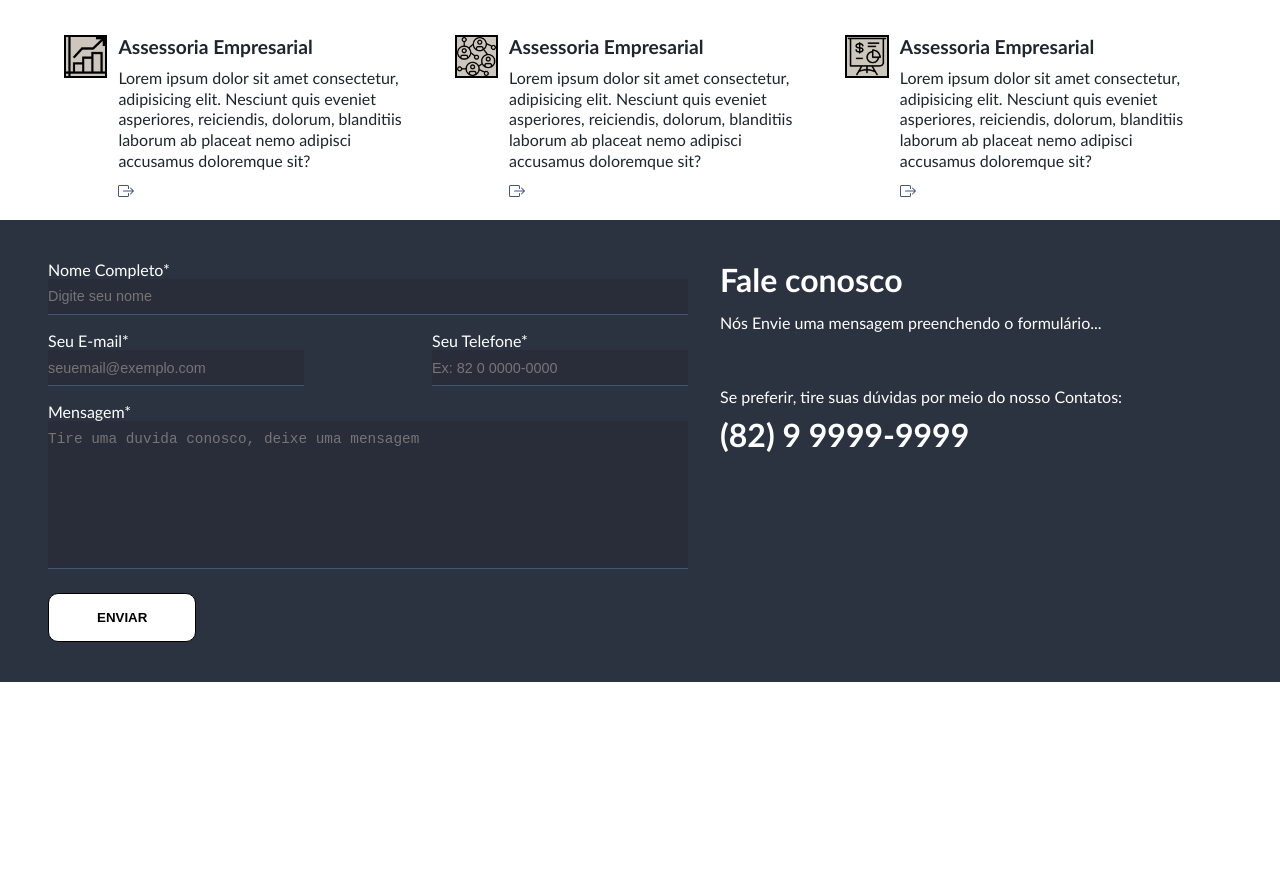
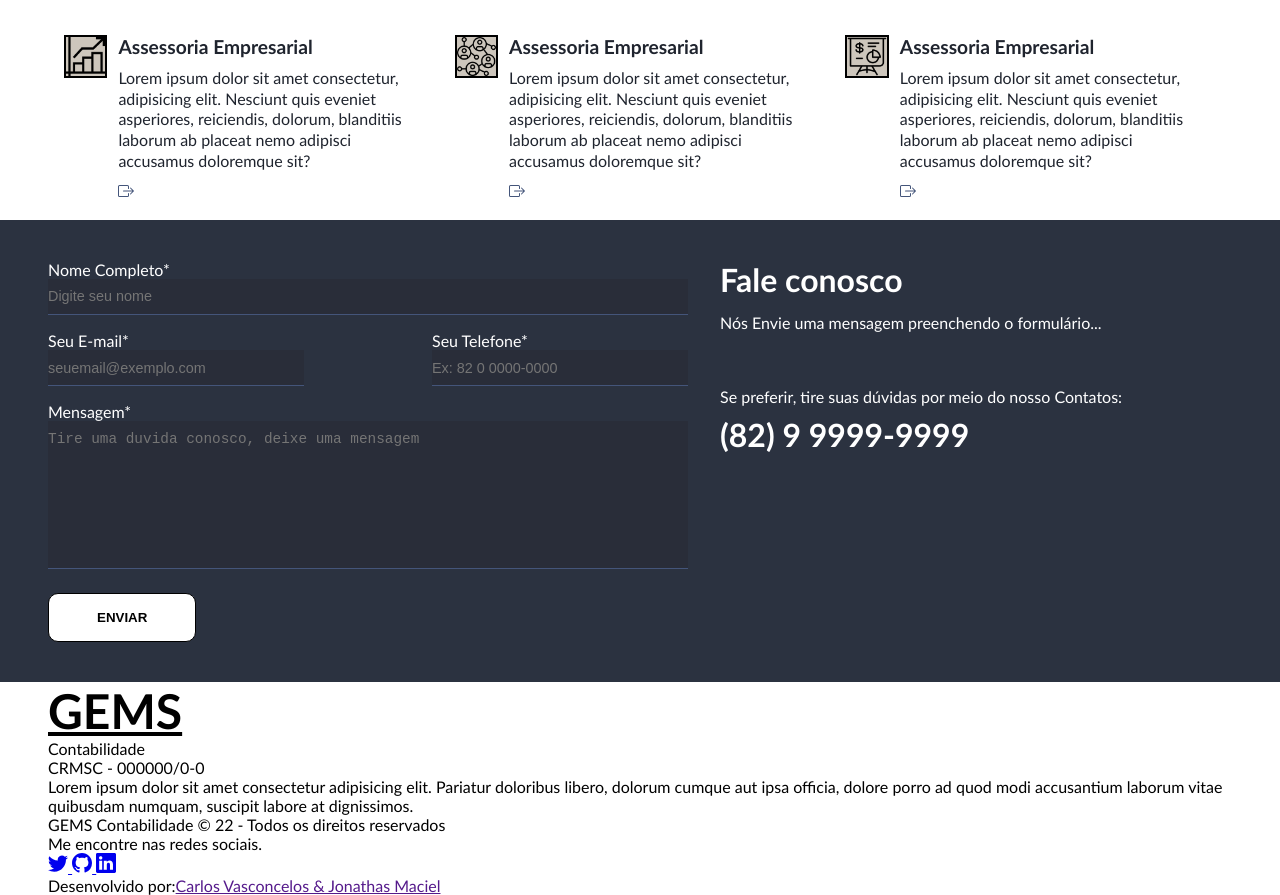
Before and after one commit to Elliasx/contabilidade, a plain HTML site: page index.html in a window 1280 px wide. Shown: the part 1411-2306 px from the top of the page. Before the commit the page ends 2093 px from the top, so only its background shows below. Drawn offline with Linux system fonts and the light colour scheme.

Commit message:
concluindo o footer

```diff
--- a/css/style.css
+++ b/css/style.css
@@ -94,8 +94,8 @@ body{
     text-decoration: underline;
 }
 .navbar-brand span{
-    display: flex;
-    justify-content: center;
+    /* display: flex;
+    justify-content: center; */
     font-size: 1rem;
     margin-top: 0px;
 }
--- a/index.html
+++ b/index.html
@@ -267,6 +267,53 @@
             </div>
         </section>
     </main>
+
+    <div class="container">
+        <footer class="footer">
+            <div class="navbar-brand">
+                <a href="#">
+                    <p>GEMS</p>
+                    <span>Contabilidade</span>
+                </a>
+            </div>
+
+            <div class="footer-info">
+                <p><span>CRM</span>SC - 000000/0-0 </p>
+                <p>Lorem ipsum dolor sit amet consectetur adipisicing elit. Pariatur doloribus libero, dolorum cumque aut ipsa officia, dolore porro ad quod modi accusantium laborum vitae quibusdam numquam, suscipit labore at dignissimos.</p>
+                <p><span>GEMS Contabilidade</span> &copy; 22 - Todos os direitos reservados </p>
+            </div>
+        </footer>
+    </div>
+
+    <section id="find-me">
+        <div class="container">
+          <article class="find-me">
+            <p>Me encontre nas redes sociais.</p>
+            <p>
+              <a href="https://twitter.com/&quot; target="_blank" >
+                <svg xmlns="http://www.w3.org/2000/svg&quot; width="20" height="20" fill="currentColor" class="bi bi-twitter" viewBox="0 0 16 16">
+                  <path d="M5.026 15c6.038 0 9.341-5.003 9.341-9.334 0-.14 0-.282-.006-.422A6.685 6.685 0 0 0 16 3.542a6.658 6.658 0 0 1-1.889.518 3.301 3.301 0 0 0 1.447-1.817 6.533 6.533 0 0 1-2.087.793A3.286 3.286 0 0 0 7.875 6.03a9.325 9.325 0 0 1-6.767-3.429 3.289 3.289 0 0 0 1.018 4.382A3.323 3.323 0 0 1 .64 6.575v.045a3.288 3.288 0 0 0 2.632 3.218 3.203 3.203 0 0 1-.865.115 3.23 3.23 0 0 1-.614-.057 3.283 3.283 0 0 0 3.067 2.277A6.588 6.588 0 0 1 .78 13.58a6.32 6.32 0 0 1-.78-.045A9.344 9.344 0 0 0 5.026 15z"/>
+                </svg>
+              </a>
+
+              <a href="https://github.com/&quot; target="_blank">
+                <svg xmlns="http://www.w3.org/2000/svg&quot; width="20" height="20" fill="currentColor" class="bi bi-github" viewBox="0 0 16 16">
+                  <path d="M8 0C3.58 0 0 3.58 0 8c0 3.54 2.29 6.53 5.47 7.59.4.07.55-.17.55-.38 0-.19-.01-.82-.01-1.49-2.01.37-2.53-.49-2.69-.94-.09-.23-.48-.94-.82-1.13-.28-.15-.68-.52-.01-.53.63-.01 1.08.58 1.23.82.72 1.21 1.87.87 2.33.66.07-.52.28-.87.51-1.07-1.78-.2-3.64-.89-3.64-3.95 0-.87.31-1.59.82-2.15-.08-.2-.36-1.02.08-2.12 0 0 .67-.21 2.2.82.64-.18 1.32-.27 2-.27.68 0 1.36.09 2 .27 1.53-1.04 2.2-.82 2.2-.82.44 1.1.16 1.92.08 2.12.51.56.82 1.27.82 2.15 0 3.07-1.87 3.75-3.65 3.95.29.25.54.73.54 1.48 0 1.07-.01 1.93-.01 2.2 0 .21.15.46.55.38A8.012 8.012 0 0 0 16 8c0-4.42-3.58-8-8-8z"/>
+                </svg>
+              </a>
+
+              <a href="https://www.linkedin.com/&quot; target="_blank">
+                <svg xmlns="http://www.w3.org/2000/svg&quot; width="20" height="20" fill="currentColor" class="bi bi-linkedin" viewBox="0 0 16 16">
+                  <path d="M0 1.146C0 .513.526 0 1.175 0h13.65C15.474 0 16 .513 16 1.146v13.708c0 .633-.526 1.146-1.175 1.146H1.175C.526 16 0 15.487 0 14.854V1.146zm4.943 12.248V6.169H2.542v7.225h2.401zm-1.2-8.212c.837 0 1.358-.554 1.358-1.248-.015-.709-.52-1.248-1.342-1.248-.822 0-1.359.54-1.359 1.248 0 .694.521 1.248 1.327 1.248h.016zm4.908 8.212V9.359c0-.216.016-.432.08-.586.173-.431.568-.878 1.232-.878.869 0 1.216.662 1.216 1.634v3.865h2.401V9.25c0-2.22-1.184-3.252-2.764-3.252-1.274 0-1.845.7-2.165 1.193v.025h-.016a5.54 5.54 0 0 1 .016-.025V6.169h-2.4c.03.678 0 7.225 0 7.225h2.4z"/>
+                </svg>
+              </a>
+            </p>
+            <p>Desenvolvido por:<a href="">Carlos Vasconcelos & Jonathas Maciel </a></p>
+          </article>
+        </div>
+      </section>
+
+      <script src="js/script.js"></script>
 </body>
 
 </html>
```
